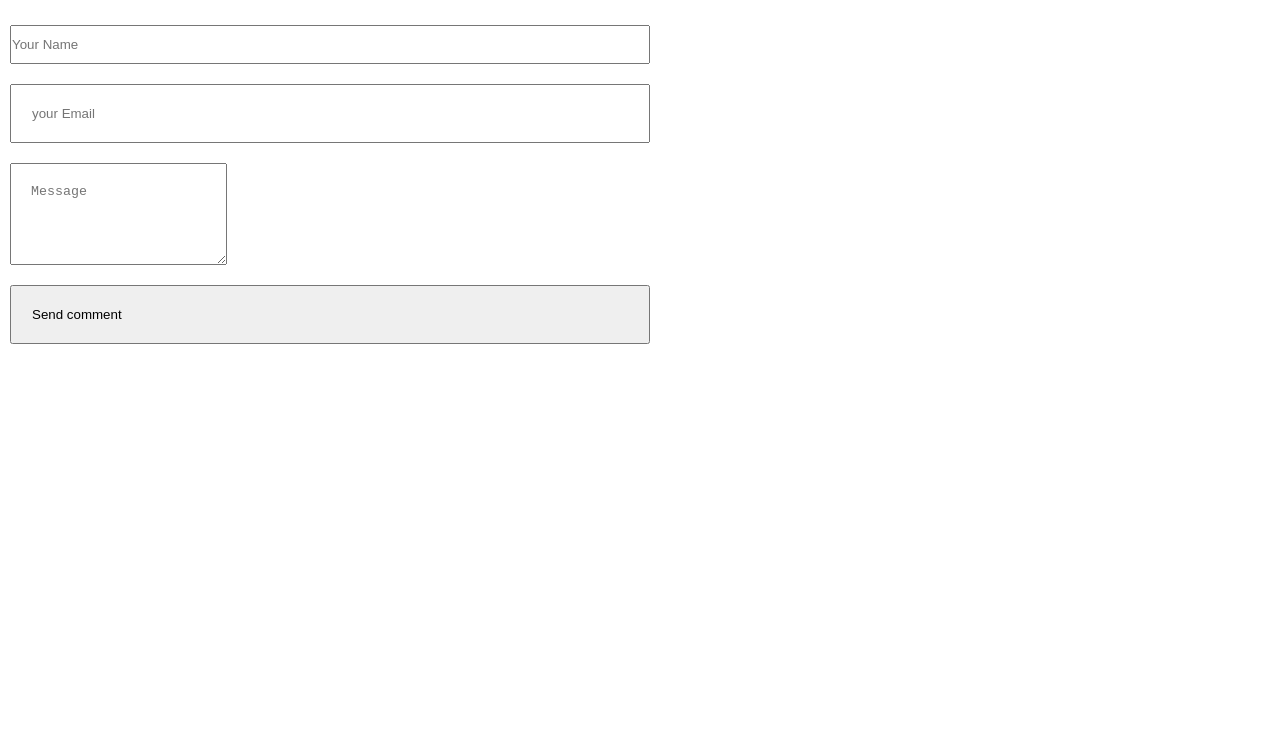
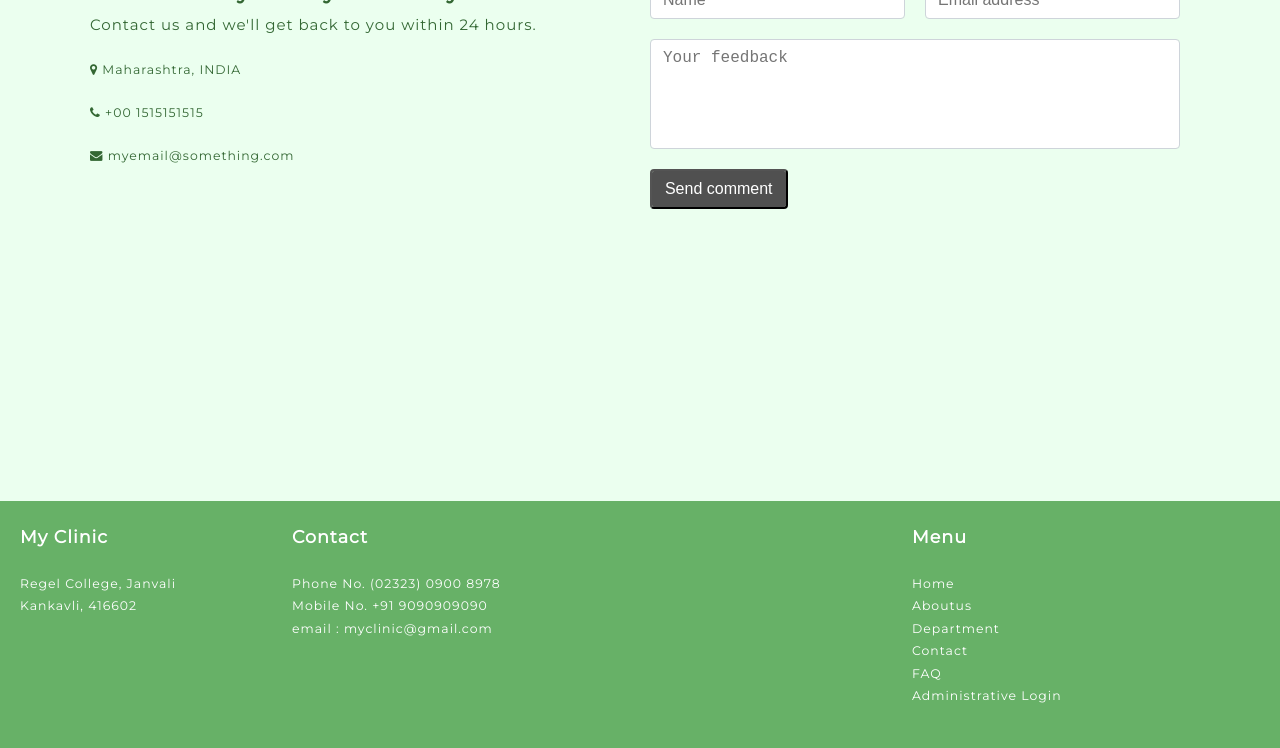
Before and after one commit to gaurichavan29/myclinic, a plain HTML site: page contact.html in a window 1280 px wide. Shown: the part 131-879 px from the top of the page. Before the commit the page ends 800 px from the top, so only its background shows below. Drawn offline with nearby package versions, Linux system fonts and the light colour scheme.

Commit message:
contact page modification

```diff
--- a/contact.html
+++ b/contact.html
@@ -1,6 +1,11 @@
 <html>
 	<head>
-	<title> contact</title>
+		<title>contact</title>
+		<link href="https://fonts.googleapis.com/css?family=Montserrat" rel="stylesheet" type="text/css">
+		<link href="https://fonts.googleapis.com/css?family=Lato" rel="stylesheet" type="text/css">
+		<script src="https://ajax.googleapis.com/ajax/libs/jquery/3.4.1/jquery.min.js"></script>
+		<script src="https://cdnjs.cloudflare.com/ajax/libs/popper.js/1.16.0/umd/popper.min.js"></script>
+	  	<link rel="stylesheet" href="https://cdnjs.cloudflare.com/ajax/libs/font-awesome/4.7.0/css/font-awesome.min.css">
 		<link rel="stylesheet" href="css/style.css">
 	</head>
 	<body>
@@ -11,24 +16,58 @@
 			</div>
 			<div class="navbar">
 				<ul>
-						<li class="capitalize"><a href="#">home</a></li>
+					<li class="capitalize"><a href="index.html">home</a></li>
 					<li class="capitalize"><a href="#">aboutus</a></li>
 					<li class="capitalize"><a href="#">department</a></li>
-						<li class="capitalize"><a href="#">contact</a></li>
+					<li class="capitalize"><a href="contact.html">contact</a></li>
 					<li class="uppercase"><a href="#">faq</a></li>
 					<li class="capitalize"><a href="#">login</a></li>
 				</ul>
 			</div>
 		</div>
+		<div class="container">
+			<div class="contact-page-body row">
+				<div>
+					<h2 class="m-0 text-theme">We are always ready to serve you!!!</h2>
+					<h4 class="m-0 text-theme font-normal">Contact us and we'll get back to you within 24 hours.</h4>
+					<h5 class="text-theme font-normal"><i class="fa fa-map-marker"></i> Maharashtra, INDIA</h5>
+					<h5 class="text-theme font-normal"><i class="fa fa-phone"></i> +00 1515151515</h5>
+					<h5 class="text-theme font-normal"><i class="fa fa-envelope"></i> myemail@something.com</h5>
 				</div>
-	<div class="contact-form">
-	<h1>We are always ready to serve you!!!</h1>
-		<form  id="contact-form" mothod="post" action="">
-           <input name="name" type="text"class="form-control"placeholder="Your Name"required><br>
-           <input name="email" class="from-control" placeholder="your Email" required ><br>
-           <textarea name="message" class="from-cotrol"placeholder="Message" rows="4" required></textarea><br>
-           <input type="button" class="form-control submit" value="Send comment">
+				<div>
+					<form id="contact-form" mothod="post" action="">
+						<div class="row">
+							<input name="name" type="text" class="form-control col" placeholder="Name" required>
+							<input name="email" class="form-control col" placeholder="Email address" required>
+						</div>
+						<div class="row">
+							<textarea name="message" class="form-control col" placeholder="Your feedback" rows="4" required></textarea>
+						</div>
+						<div class="row">
+							<input type="submit" class="col send-btn" value="Send comment">
+						</div>
 					</form>
+				</div>
+			</div>
+		</div>
+		<div class="footer">
+			<div class="address">
+				<h3 class="m-0 p-0">My Clinic</h3>
+				<h5>Regel College, Janvali <br> Kankavli, 416602</h5>
+			</div>
+			<div class="contact">
+				<h3 class="m-0 p-0">Contact</h3>
+				<h5>Phone No. (02323) 0900 8978 <br> Mobile No. +91 9090909090 <br>email : myclinic@gmail.com</h5>
+			</div>
+			<div class="menu">
+				<h3 class="m-0 p-0">Menu</h3>
+				<h5><a href="#">home</a>
+				<a href="#">aboutus</a>
+				<a href="#">department</a>
+				<a href="#">contact</a>
+				<a href="#">FAQ</a>
+				<a href="#">administrative login</a></h5>
+			</div>
 		</div>
 	</body>
 </html>
--- a/css/style.css
+++ b/css/style.css
@@ -5,6 +5,7 @@ body{
     font: 400 15px Lato, sans-serif;
 	line-height: 1.8;
 	font-family: Montserrat, sans-serif;
+	background-color: #ebffef;
 }
 .text-light{
 	color: #ffffff !important;
@@ -41,7 +42,7 @@ body{
 }
 .navbar li:hover{
 	background-color: #ffffff;
-	curser: pointer;
+	cursor: pointer;
 }
 .navbar li:hover a{
       color: #67b167;
@@ -77,27 +78,26 @@ body{
 }
 .footer{
 	background: #67b167;
-	padding: 20px;
 	position: relative;
 	bottom: 0px;
 	width: 100%;
-}
-.footer{
 	display: flex;
 	flex-direction: row;
 }
 .address{
+	padding: 20px;
 	color: #ffffff;
 	width: 20%;
 }
 .contact{
+	padding: 20px;
 	color: #ffffff;
 	width: 50%;
 }
 .menu{
+	padding: 20px;
 	color: #ffffff;
 	width: 30%;
-	display: block;
 }
 .menu a{
 	display: block;
@@ -114,17 +114,11 @@ form h1{
 	margin: 5px;
 	background-color:#90EE90
 }
-<<<<<<< HEAD
 .reg-form label{
 	width:200px;
 	margin:20px;
 	text position:left;
 	box-sizing: border-box;
-}
-input[type=text]{
-	padding: 10px 0;
-	box-shadow:#67b167;
-
 }
 .about-section p{
 	padding:50px;
@@ -133,24 +127,66 @@ input[type=text]{
     color: white;
     margin-bottom: 16px;
 }
-
-
-=======
-.contact-form{
-	margin:30px;
-	padding: 10px;
-	background-color:#00CD32;
+.form-control{
+    display: block;
+    width: 100%;
+    padding: .375rem .75rem;
+    font-size: 1rem;
+    line-height: 1.5;
+    color: #495057;
+    background-color: #fff;
+    background-clip: padding-box;
+    border: 1px solid #ced4da;
+    border-radius: .25rem;
+    transition: border-color .15s ease-in-out,box-shadow .15s ease-in-out;
 }
-input{
-	width:50%;
-	margin:10px;
-	padding:20;
-	text-align: left;
-
+.row{
+	display: flex;
 }
-textarea{
-    margin:10px;
-	padding:20;
-	text-align: left;
+.col{
+	flex-basis: 0;
+    -webkit-box-flex: 1;
+    -ms-flex-positive: 1;
+    flex-grow: 1;
+    max-width: 100%;
+    margin: 10px;
 }
->>>>>>> 47a61feceedec74520f28c0d04b74e195281439f
+textarea {
+    resize: none;
+}
+.contact-page-body{
+    padding: 50px 20px;
+    height: 60%;
+}
+.contact-page-body>div{
+	width: 50%;
+}
+.send-btn{
+	max-width: 25% !important;
+	padding: .375rem .75rem;
+	font-size: 1rem;
+    line-height: 1.5;
+    color: #ffffff;
+    background-color: #505050;
+    background-clip: padding-box;1
+    border: 1px solid #ced4da;
+    border-radius: .25rem;
+    transition: border-color .15s ease-in-out,box-shadow .15s ease-in-out;
+}
+.container{
+	margin-left: auto;
+    margin-right: auto;
+}
+.text-theme{
+	color: #336733;
+}
+.font-normal{
+	font-weight: normal;
+}
+.font-bold{
+	font-weight: bold;
+}
+@media (min-width: 1200px){
+.container {
+    max-width: 1140px;
+}
```
Also changed, not shown: index.html (+10 -6 lines). Lines whose indentation alone changed are shown as unchanged.
